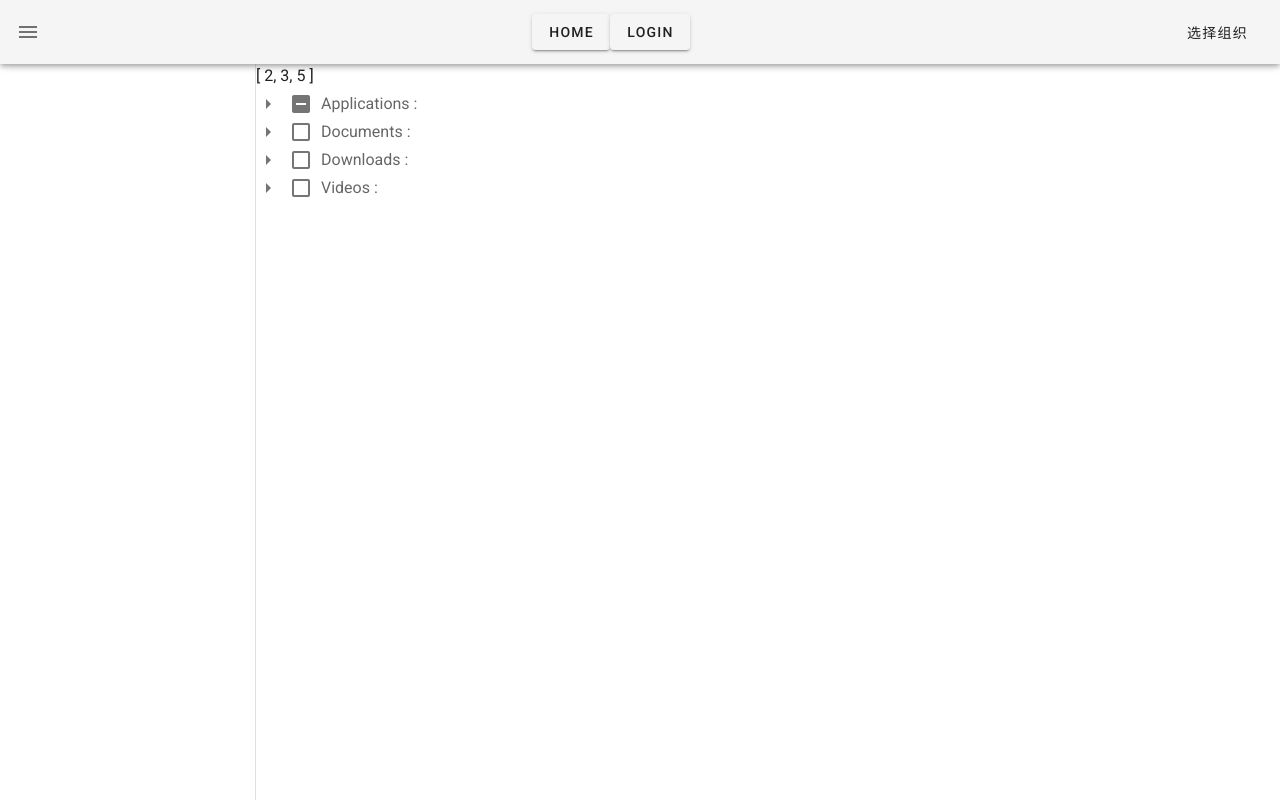
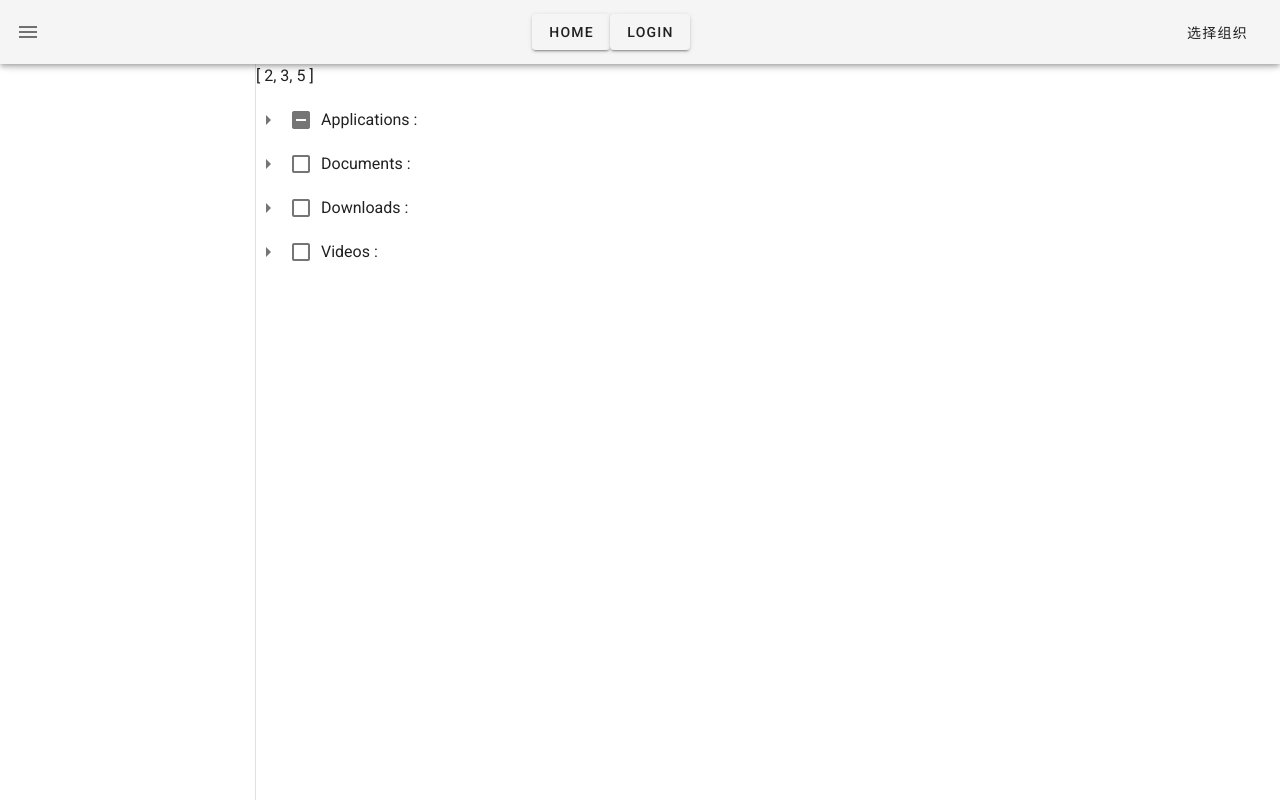
Before and after one commit to vspirit803/sora-flow-fe, a Vue app: page /test in a window 1280 px wide. Built offline with nearby package versions, Linux system fonts and the light colour scheme.

Commit message:
feat(duplicate-tree): modify style of duplicate tree

```diff
--- a/src/components/DuplicateTree.vue
+++ b/src/components/DuplicateTree.vue
@@ -12,7 +12,7 @@
 </template>
 
 <script lang="ts">
-import { defineComponent, ref, watch } from '@vue/composition-api';
+import { defineComponent } from '@vue/composition-api';
 
 import DuplicateTreeNode from './DuplicateTreeNode.vue';
 
@@ -46,7 +46,7 @@ export default defineComponent({
     },
   },
   setup(props, { emit }) {
-    function onChange(newValues: Array<any>) {
+    function onChange(newValues: Array<unknown>) {
       emit('change', newValues);
     }
 
--- a/src/components/DuplicateTreeNode.vue
+++ b/src/components/DuplicateTreeNode.vue
@@ -2,13 +2,14 @@
 <template>
   <div :style="`margin-left: ${level * 24}px;`">
     <v-checkbox
-      class="mt-0"
       :input-value="isSelected"
       :indeterminate="isIndeterminate"
-      :label="item[textKey]"
       hide-details
       @click="onSelect(!isSelected)"
     >
+      <template #label>
+        <span style="color: rgba(0,0,0,.87);">{{ item[textKey] }}</span>
+      </template>
       <template #prepend>
         <v-icon
           v-if="item[childrenKey] && item[childrenKey].length"
@@ -79,11 +80,11 @@ export default defineComponent({
   },
   setup(props, { emit }) {
     const allValues = extractValues(props.item, props.valueKey, props.childrenKey);
-    const isLeaf = computed(() => !props.item[props.childrenKey]?.length);
+    const isLeaf = !props.item[props.childrenKey]?.length;
 
     const isSelected = computed(() => allValues.every((eachValue) => props.value.includes(eachValue)));
     const isIndeterminate = computed(() =>
-      isLeaf.value ? false : !isSelected.value && allValues.some((eachValue) => props.value.includes(eachValue)),
+      isLeaf ? false : !isSelected.value && allValues.some((eachValue) => props.value.includes(eachValue)),
     );
 
     const isExpanded = ref(false);
```
